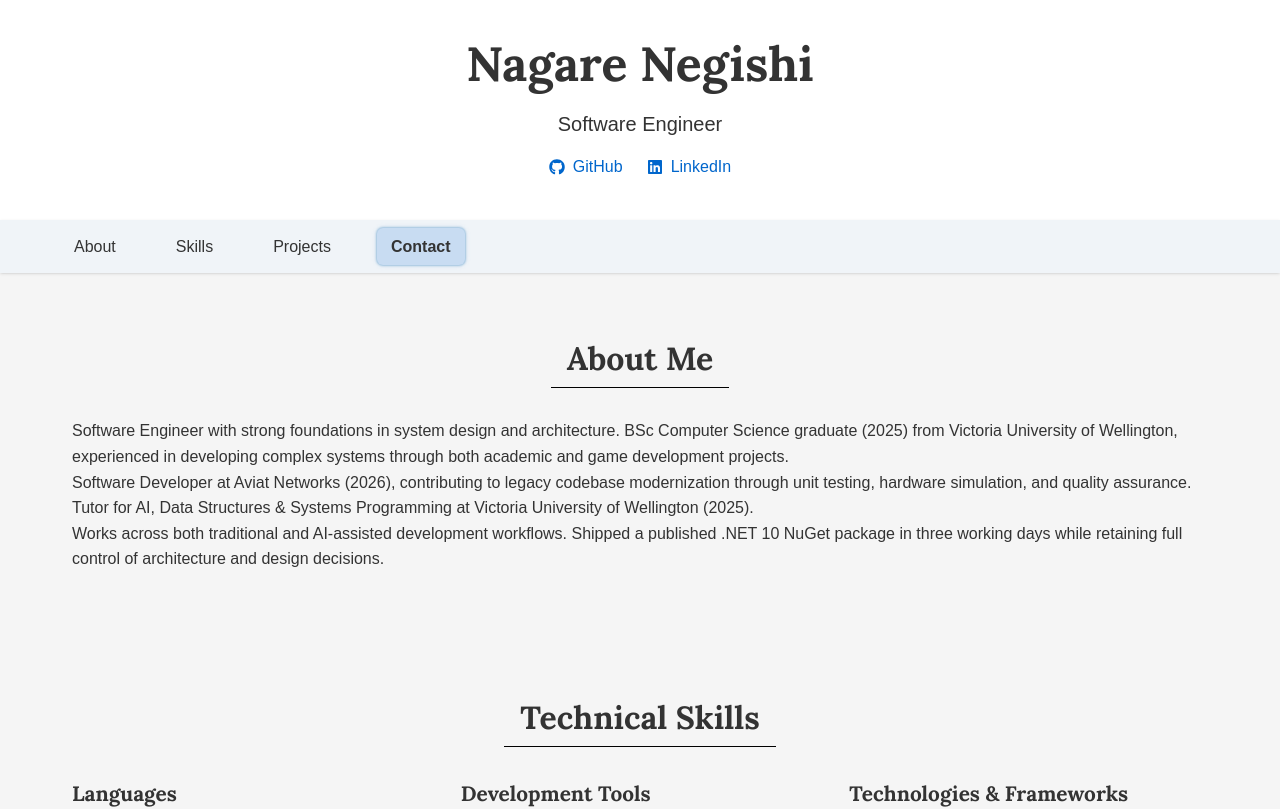
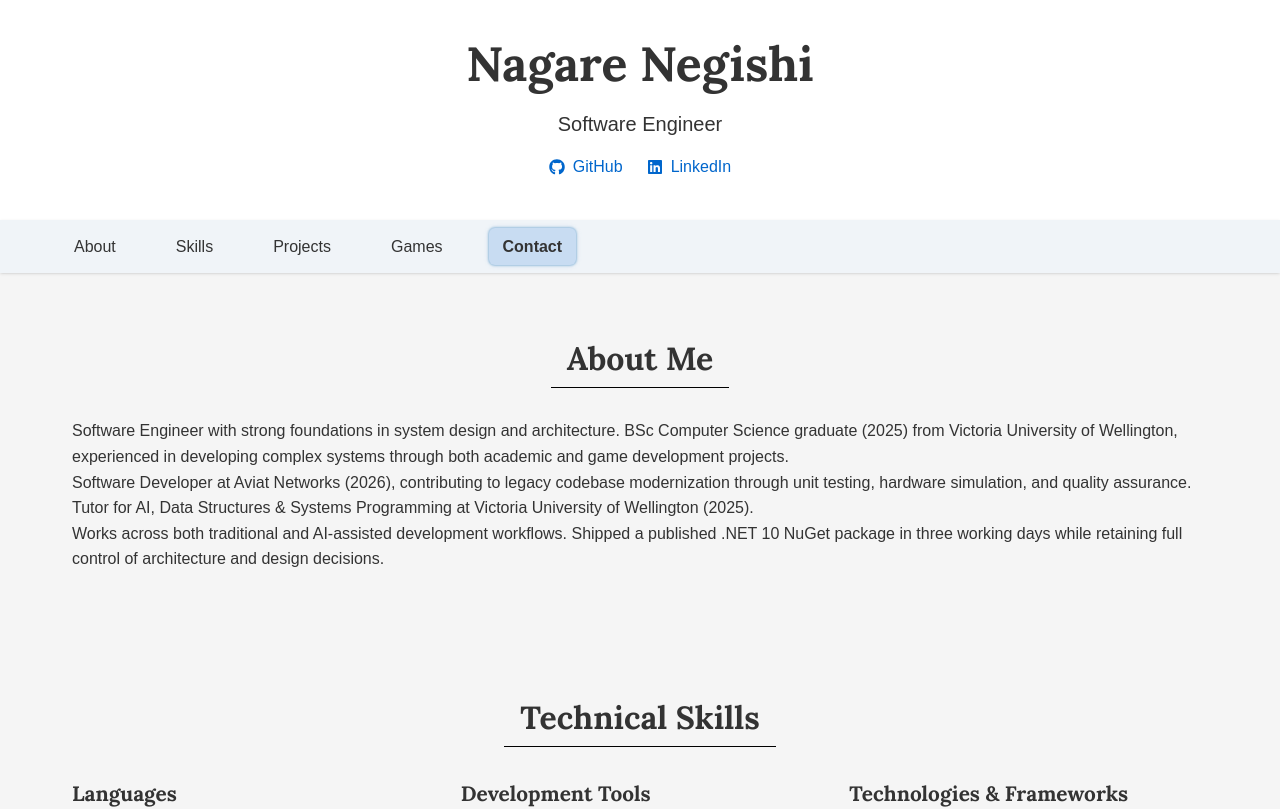
Before and after one commit to NagareNegishi/NagareNegishi.github.io, a React (Vite) app: page / in a window 1280 px wide. Shown: the top 809 px of the page. Built offline with nearby package versions, Linux system fonts and the light colour scheme.

Commit message:
update nav bar #26

```diff
--- a/src/components/Nav.jsx
+++ b/src/components/Nav.jsx
@@ -58,6 +58,12 @@ function Nav() {
                     Projects
                 </a>
                 <a
+                    href="#game-dev"
+                    className={`${linkBase} ${active === 'game-dev' ? linkActive : ''}`}
+                >
+                    Games
+                </a>
+                <a
                     href="#contact"
                     className={`${linkBase} ${active === 'contact' ? linkActive : ''}`}
                 >
```
